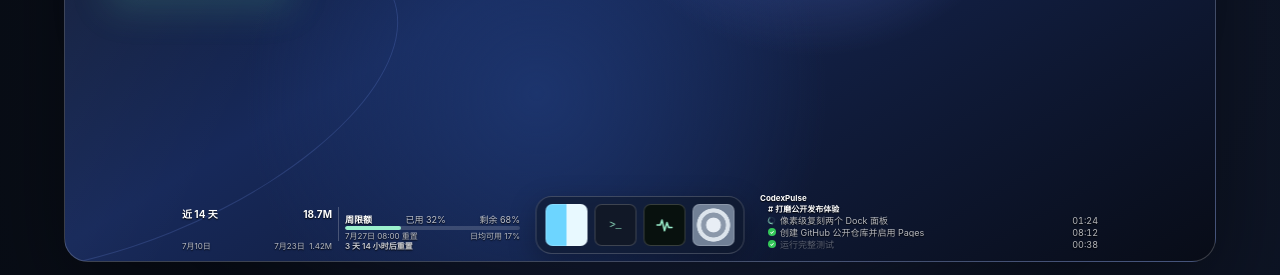
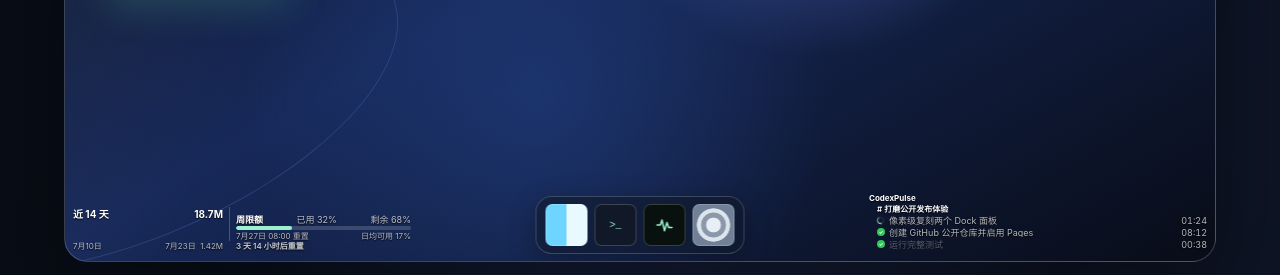
Before and after one commit to iwecon/CodexPulse, a plain HTML site: page docs/index.html in a window 1280 px wide. Shown: the part 518-793 px from the top of the page. Drawn offline with Linux system fonts and the light colour scheme.

Commit message:
fix(site): anchor panels to desktop edges

```diff
--- a/docs/styles.css
+++ b/docs/styles.css
@@ -316,7 +316,8 @@ a:focus-visible {
 }
 
 .usage-panel {
-  right: calc(50% + 114px);
+  right: auto;
+  left: 2px;
   display: flex;
   gap: 6px;
   align-items: end;
@@ -423,7 +424,8 @@ a:focus-visible {
 }
 
 .task-panel {
-  left: calc(50% + 114px);
+  right: 2px;
+  left: auto;
   min-height: 61px;
   padding: 0 6px 4px;
 }
```
Also changed, not shown: docs/assets/codex-pulse-preview.jpg.
